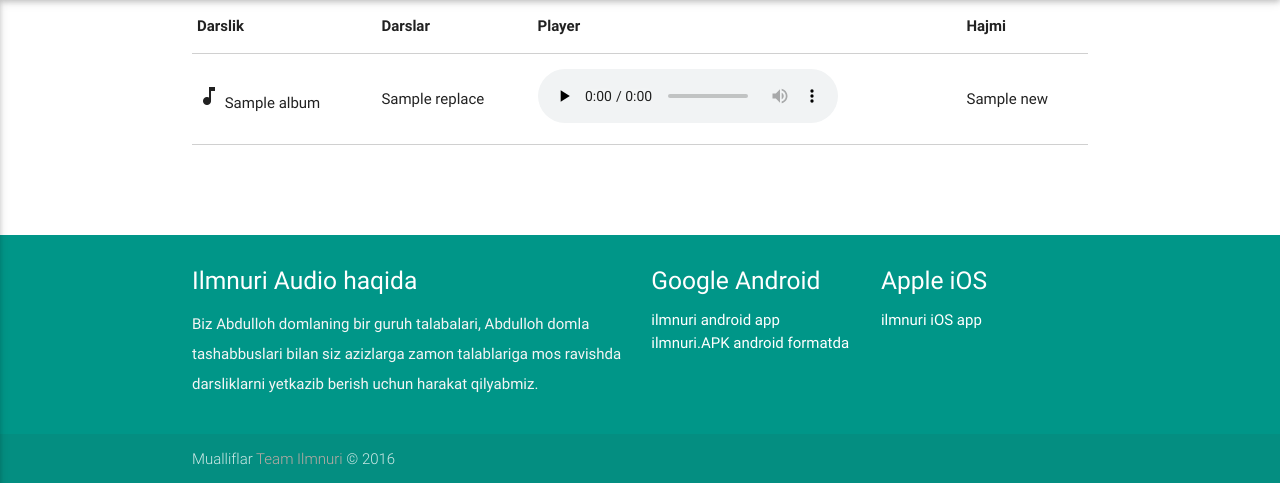
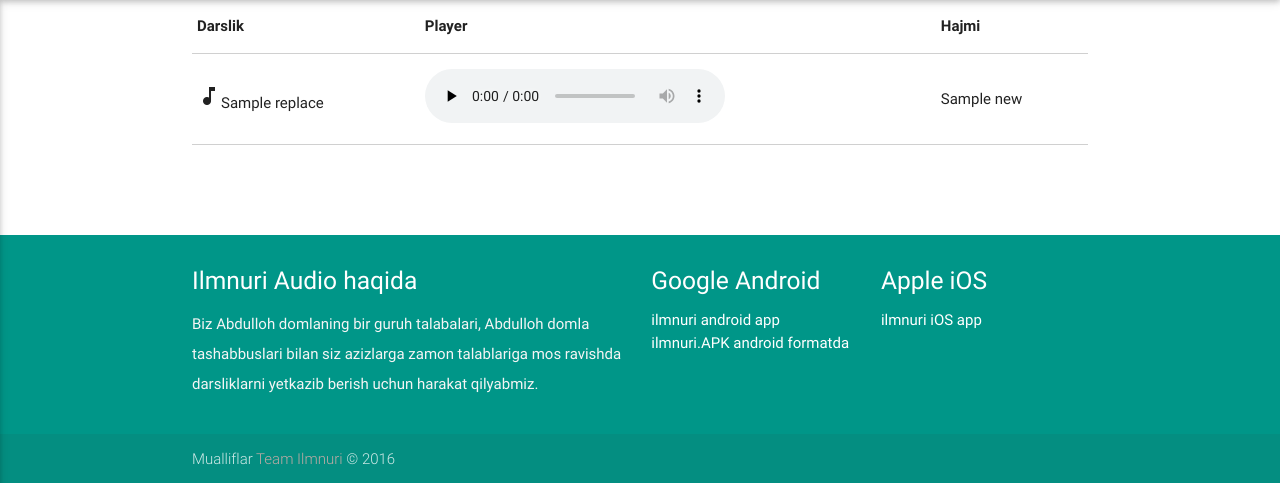
Before and after one commit to bazimov/media.ilmnuri.com, a Flask app: template app/templates/track.html in a window 1280 px wide. Shown: the part 64-547 px from the top of the page. Run offline with Flask 2, Linux system fonts and the light colour scheme; the template is opened without the code that fills it: most values are stand-ins (such as "Sample title", 1, 10 or a date in 2020); parts of the project's set-up code (start-up, migrations or seed data) failed here and were passed over; some libraries are stand-ins or nearby versions.

Commit message:
minor change

```diff
--- a/app/templates/track.html
+++ b/app/templates/track.html
@@ -6,7 +6,6 @@
 	<thead>
 	  <tr>
               <th data-field="id">Darslik</th>
-              <th data-field="name">Darslar</th>
               <th data-field="name">Player</th>
               <th data-field="name">Hajmi</th>
           </tr>
@@ -15,9 +14,8 @@
         <tbody>
          {% for i in new_list %}
           <tr>
-             <td><i class="material-icons">music_note</i> {{ album.replace('_',' ') }}</td>
-             <td>{{ i[0].replace('_',' ').replace('.mp3', '') }}</td>
-             <td><audio controls preload="none"><source src="http://ilmnuri.net/{{ teacher }}/{{ album }}/{{ i[0] }}" type="audio/mpeg"></audio></td>
+             <td><i class="material-icons">music_note</i>{{ i[0].replace('_',' ').replace('.mp3', '') }}</td>
+             <td><audio controls preload="none"><source src="http://ilmnuri.net/{{ teacher }}/{{ album }}/{{ i[0] }}" type="audio/mp3"></audio></td>
              <td>{{ i[1] }}</td>
           </tr>
           {% endfor %}
```
